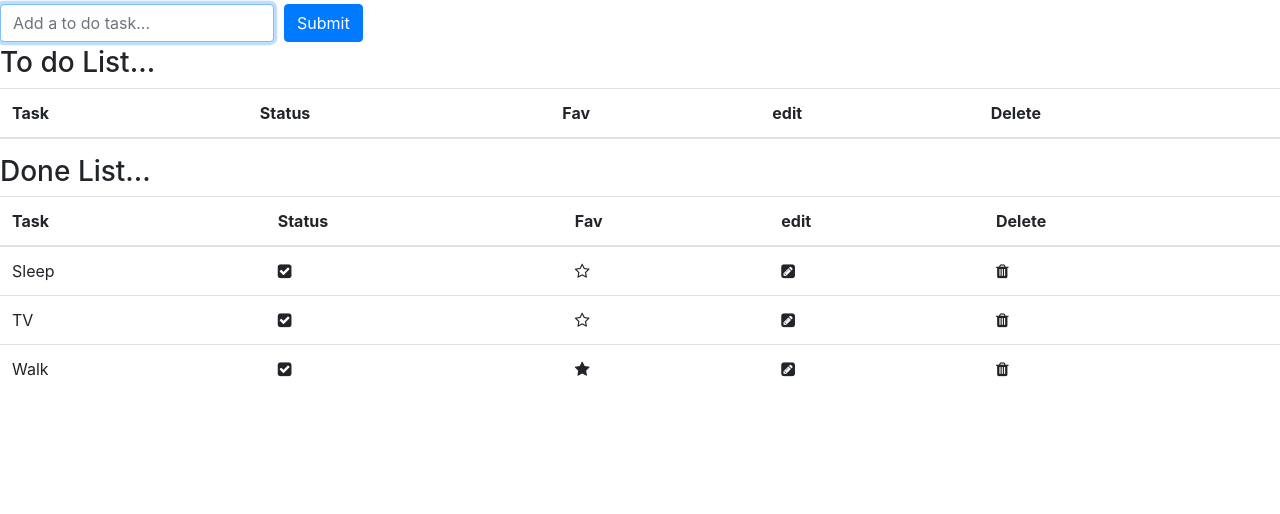
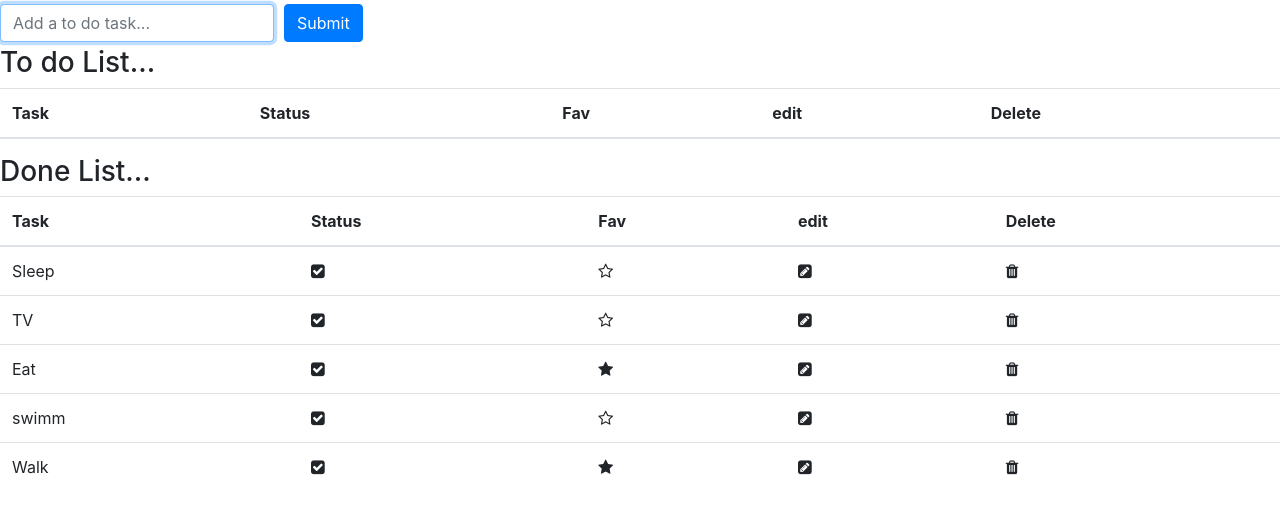
Before and after one commit to edumarg/react-planner-app, a React (Create React App) app: page / in a window 1280 px wide. Shown: the top 514 px of the page. Built offline with nearby package versions, Linux system fonts and the light colour scheme.

Commit message:
fixed some issues with the refactoring of handle move nd handle delete

```diff
--- a/src/App.js
+++ b/src/App.js
@@ -7,6 +7,7 @@ import DoneList from "./components/DoneList";
 const now = Date.now();
 const now1 = now + 100000;
 const now2 = now1 - 200000;
+const now3 = now1 + 300000;
 
 const mockTodoList = [];
 
@@ -15,6 +16,18 @@ const mockDoneList = [
     task: "TV",
     done: true,
     createdAt: new Date(now),
+    favorite: false,
+  },
+  {
+    task: "Eat",
+    done: true,
+    createdAt: new Date(now),
+    favorite: true,
+  },
+  {
+    task: "swimm",
+    done: true,
+    createdAt: new Date(now1),
     favorite: false,
   },
   {
@@ -40,44 +53,66 @@ class App extends Component {
   }
 
   handleNewTask(newTask) {
-    const newTodoList = [newTask, ...this.state.todoList];
+    let newTodoList = [...this.state.todoList];
+    console.log(newTodoList);
+    newTodoList = [newTask, ...this.state.todoList];
     this.setState({ todoList: newTodoList });
+    console.log(newTodoList);
   }
 
   handleMove(task) {
-    let sourceList = [];
-    let destList = [];
-
     if (!task.done) {
-      sourceList = [...this.state.todoList];
-      destList = [...this.state.doneList];
-    } else {
-      sourceList = [...this.state.doneList];
-      destList = [...this.state.todoList];
-    }
-    const index = sourceList.indexOf(task);
-    sourceList[index].done = !sourceList[index].done;
-    destList = [sourceList[index], ...destList];
-    sourceList.splice(index, 1);
-    if (task.done) {
-      this.setState({ todoList: sourceList, doneList: destList });
-    } else {
-      this.setState({ todoList: destList, doneList: sourceList });
+      let newTodoList = [...this.state.todoList];
+      let newDoneList = [...this.state.doneList];
+      const index = newTodoList.indexOf(task);
+      newTodoList[index].done = !newTodoList[index].done;
+      newDoneList = [newTodoList[index], ...newDoneList];
+      newTodoList.splice(index, 1);
+      this.setState({ todoList: newTodoList, doneList: newDoneList });
+    } else if (task.done) {
+      let newTodoList = [...this.state.todoList];
+      let newDoneList = [...this.state.doneList];
+      const index = newDoneList.indexOf(task);
+      newDoneList[index].done = !newDoneList[index].done;
+      newTodoList = [newDoneList[index], ...newTodoList];
+      newDoneList.splice(index, 1);
+      this.setState({ todoList: newTodoList, doneList: newDoneList });
     }
   }
 
   handleDelete(task) {
-    let newList = [];
-    if (!task.done) newList = [...this.state.todoList];
-    else newList = [...this.state.doneList];
-    const index = newList.indexOf(task);
-    newList.splice(index, 1);
-    if (!task.done) this.setState({ todoList: newList });
-    else this.setState({ doneList: newList });
+    if (!task.done) {
+      let newTodoList = [...this.state.todoList];
+      const index = newTodoList.indexOf(task);
+      newTodoList.splice(index, 1);
+      this.setState({
+        todoList: newTodoList,
+      });
+    } else if (task.done) {
+      let newTodoList = [...this.state.doneList];
+      const index = newTodoList.indexOf(task);
+      newTodoList.splice(index, 1);
+      this.setState({
+        doneList: newTodoList,
+      });
+    }
   }
 
   handleFavorite(task) {
     console.log("favorite", task);
+    let newList = [...this.state.doneList];
+    const index = newList.indexOf(task);
+    newList[index] = { ...newList[index] };
+    newList[index].favorite = !newList[index].favorite;
+    let favList = newList.filter((task) => task.favorite);
+    let notFavList = newList.filter((task) => !task.favorite);
+    favList = favList.sort((a, b) => a.createdAt - b.createdAt);
+    console.log("fav", favList);
+    notFavList = notFavList.sort((a, b) => a.createdAt - b.createdAt);
+    console.log("nofav", notFavList);
+    newList = [...favList, ...notFavList];
+    console.log("new", newList);
+    this.setState({ doneList: newList });
   }
 
   render() {
@@ -88,6 +123,7 @@ class App extends Component {
           todoList={this.state.todoList}
           onDone={(task) => this.handleMove(task)}
           onDelete={(task) => this.handleDelete(task)}
+          onFavorite={(task) => this.handleFavorite(task)}
         ></ToDoList>{" "}
         <DoneList
           doneList={this.state.doneList}
```
